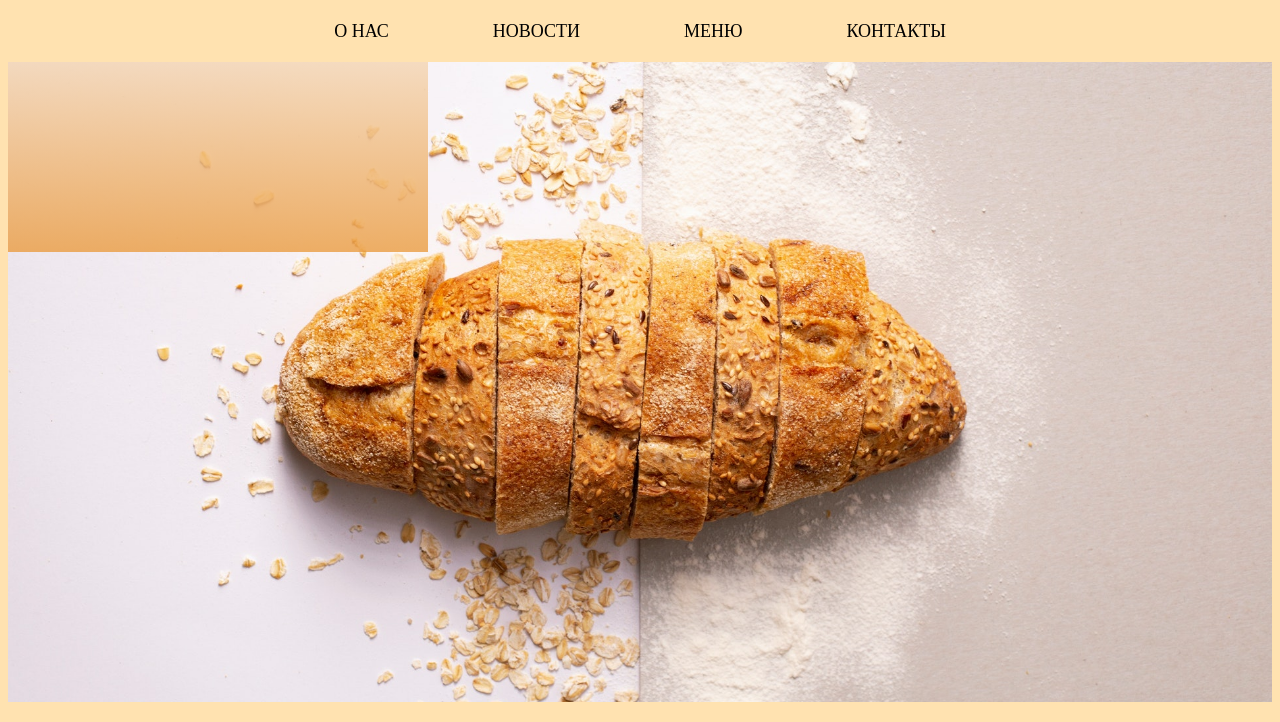
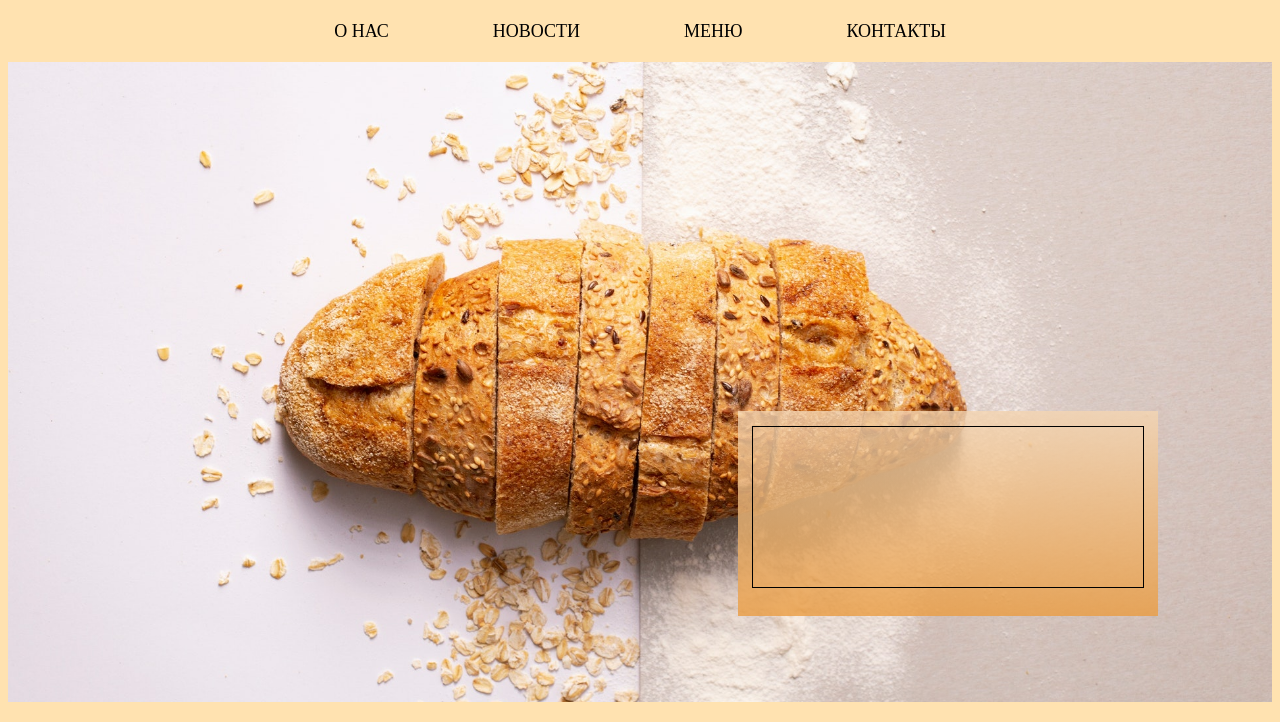
Before and after one commit to KsenosNick/layout-basic-project_1, a plain HTML site: page src/index.html in a window 1280 px wide. Shown: the part 111-833 px from the top of the page. Drawn offline with Linux system fonts and the light colour scheme.

Commit message:
Выравнивание элементов по горизонтали

```diff
--- a/src/css/style.css
+++ b/src/css/style.css
@@ -35,6 +35,7 @@ nav {
 .section-about {
   height: 640px;
   background: url(../img/01-bacground-image.jpg) center/cover no-repeat;
+  position: relative;
 
   /*     background-image: url(../img/01-bacground-image.jpg);
     background-position: center;
@@ -49,4 +50,15 @@ nav {
     rgba(244, 213, 178, 0.8) 0%,
     rgba(234, 156, 65, 0.8) 100%
   );
+  position: absolute;
+  top: 349px;
+  left: 730px;
+  padding-top: 15px;
 }
+
+.section-about__border {
+  height: 160px;
+  width: 390px;
+  border: 1px solid black;
+  margin: 0 auto;
+}
--- a/src/index.html
+++ b/src/index.html
@@ -22,7 +22,9 @@
     </nav>
     <main>
       <section class="section-about">
-        <div class="section-about__block"></div>
+        <div class="section-about__block">
+          <div class="section-about__border"></div>
+        </div>
       </section>
       <section></section>
       <section></section>
```
